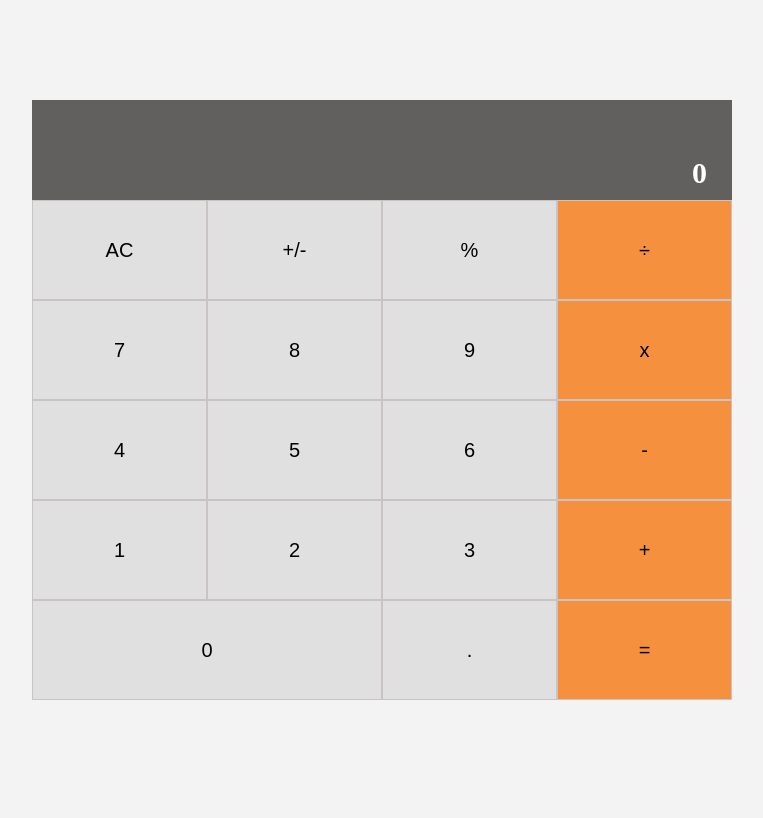
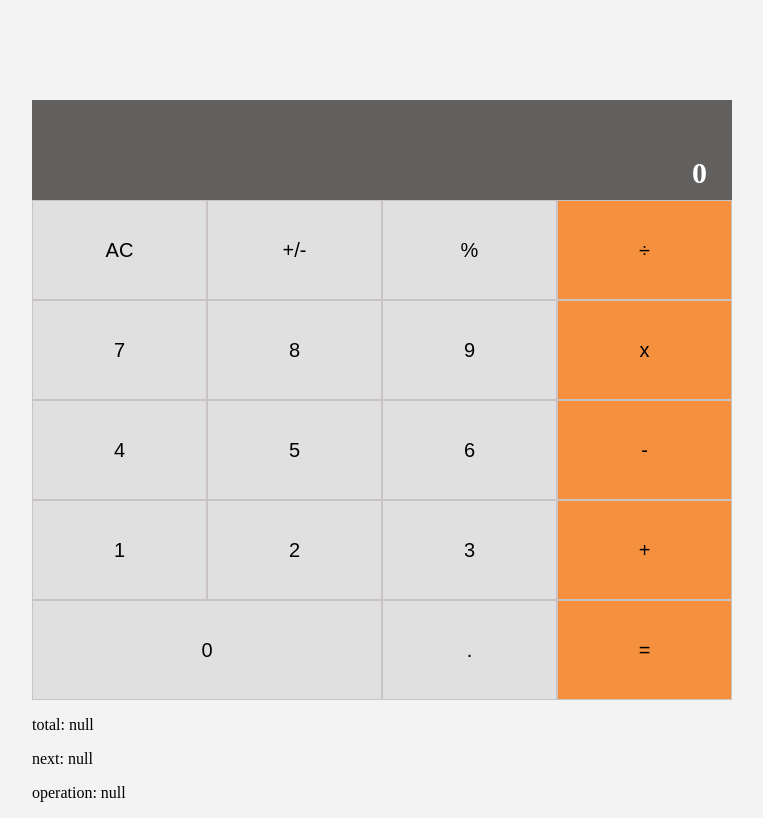
Before and after one commit to bruna-genz/react-calc, a React (Create React App) app: page / in a window 1280 px wide. Shown: the whole page, without its empty margins (258-1021 px from the left). Built offline with nearby package versions, Linux system fonts and the light colour scheme.

Commit message:
change logic on calculate function to allow consecutive calculations

```diff
--- a/src/components/App.js
+++ b/src/components/App.js
@@ -27,6 +27,11 @@ class App extends React.Component {
       <div className="App">
         <Display calcResult={total || next || undefined} operation={operation} />
         <ButtonPanel clickHandler={this.handleClick} />
+        <div>
+          <p>{`total: ${total}`}</p>
+          <p>{`next: ${next}`}</p>
+          <p>{`operation: ${operation}`}</p>
+        </div>
       </div>
     );
   }
--- a/src/logic/calculate.js
+++ b/src/logic/calculate.js
@@ -31,6 +31,9 @@ const calculate = (calculatorData, buttonName) => {
     case '÷':
     case '%':
       if (total) {
+        if (next && operation) {
+          return { total: null, next: operate(next, total, operation).toString(), operation: buttonName };
+        }
         return { total: null, next: total, operation: buttonName };
       }
       return { total, next: '0', operation: buttonName };
```
